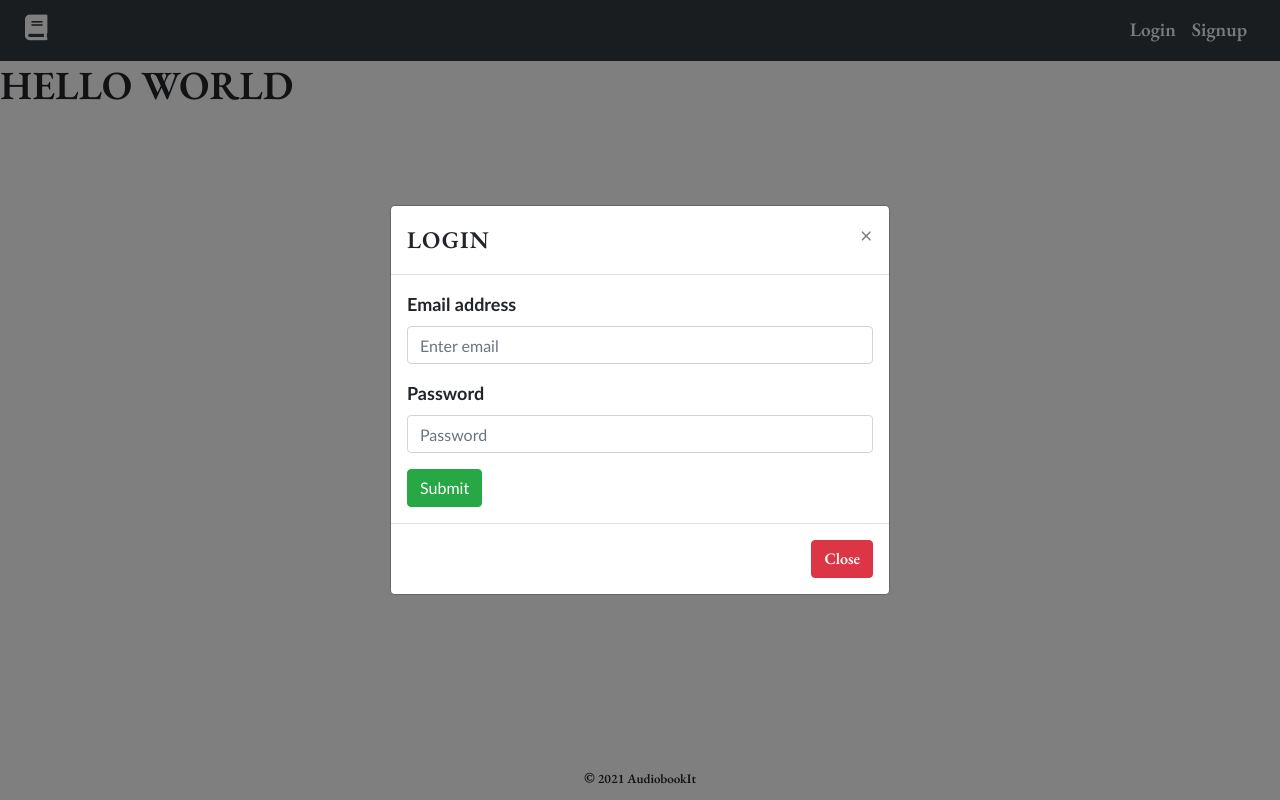
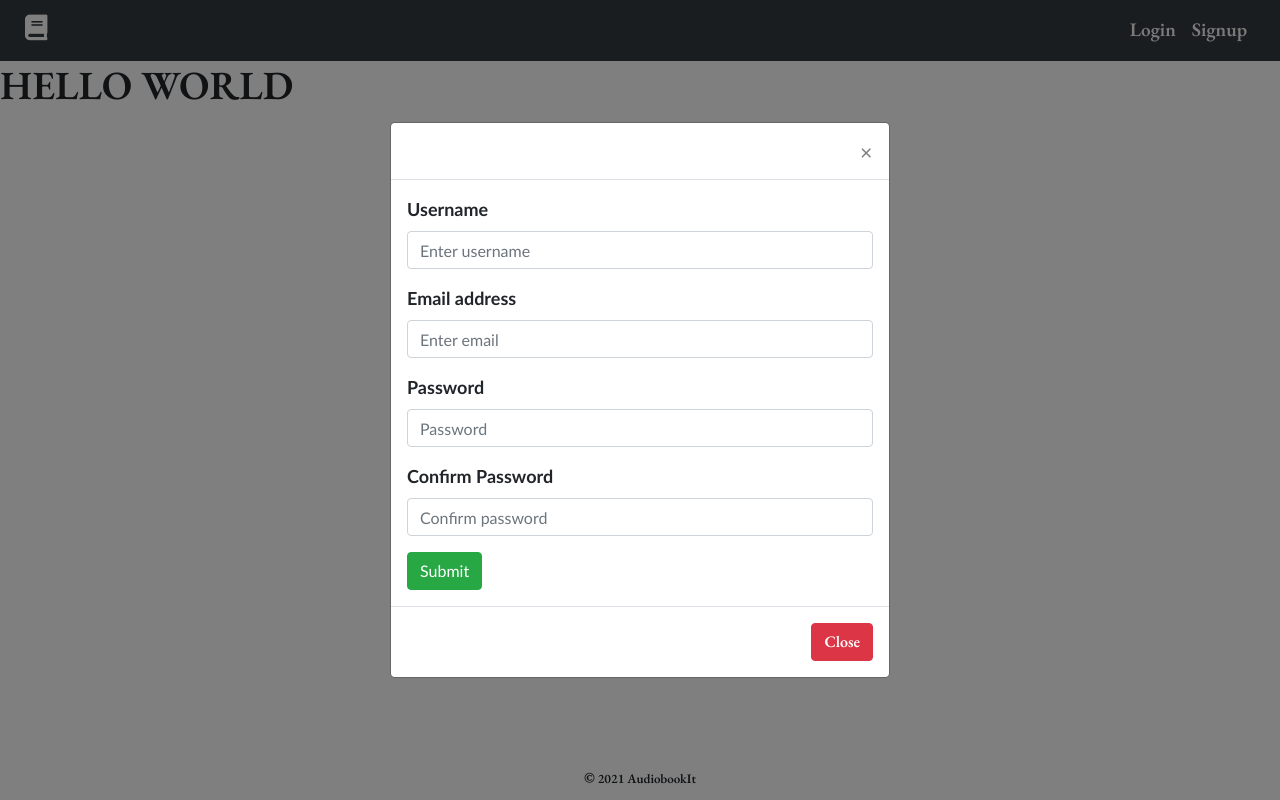
Before and after one commit to KevinSaephanh/aubiobookit-ui, a React (Create React App) app: page / in a window 1280 px wide. Both pictures are taken after a click on the button "Login". Built offline with nearby package versions, Linux system fonts and the light colour scheme.

Commit message:
More auth changes

```diff
--- a/src/components/auth/AuthModal.tsx
+++ b/src/components/auth/AuthModal.tsx
@@ -4,24 +4,19 @@
   MouseEvent,
   useState,
   useContext,
+  useEffect,
 } from "react";
 import { Button, Modal, Form } from "react-bootstrap";
 import { AuthContext } from "../../store/providers/AuthProvider";
 import { useForm } from "react-hook-form";
+import InputUtils from "../../utils/InputUtils";
+import IFormInput from "../../models/IAuth";
 import "./AuthModal.scss";
-import InputUtils from "../../utils/InputUtils";
 
 interface ModalProps {
   show: boolean;
   modalType: string;
   onHide: () => void;
-}
-
-interface IFormInput {
-  username?: string;
-  email: string;
-  password: string;
-  confirmPassword?: string;
 }
 
 const AuthModal: FC<ModalProps> = (props) => {
@@ -32,8 +27,15 @@
     getValues,
     formState: { errors },
   } = useForm<IFormInput>();
+  const { modalType } = props;
   const auth = useContext(AuthContext);
-  const { modalType } = props;
+  const [modalTypeInUse, setModalTypeInUse] = useState<string>(modalType);
+  const [footerMessage, setFooterMessage] = useState<string>("");
+
+  useEffect(() => {
+    if (modalTypeInUse === "login") setFooterMessage("Create Account");
+    if (modalTypeInUse === "signup") setFooterMessage("Login");
+  }, [modalTypeInUse]);
 
   const getSignupForm = () => {
     return (
@@ -77,12 +79,12 @@
   const getLoginForm = () => {
     return (
       <div>
-        <Form.Group controlId="formBasicEmail">
-          <Form.Label>Email address</Form.Label>
+        <Form.Group controlId="formBasicUsername">
+          <Form.Label>Username</Form.Label>
           <Form.Control
-            type="email"
-            placeholder="Enter email"
-            {...register("email")}
+            type="text"
+            placeholder="Enter username"
+            {...register("username")}
           />
         </Form.Group>
         <Form.Group controlId="formBasicPassword">
@@ -102,10 +104,10 @@
     console.log("VALID: " + InputUtils.isValidPassword(data.password));
     if (modalType === "login") {
       const credentials: IFormInput = {
-        email: data.email,
+        username: data.username,
         password: data.password,
       };
-      // auth.handleLogin(credentials);
+      auth.handleLogin(credentials);
       resetForm();
     }
 
@@ -114,14 +116,13 @@
     }
   };
 
-  const validateForm = () => {};
-
+  // Reset all inputs
   const resetForm = () => {
     reset({ username: "", email: "", password: "", confirmPassword: "" });
   };
 
   const closeModal = () => {
-    // resetForm();
+    resetForm();
     props.onHide();
   };
 
@@ -129,12 +130,12 @@
     <Modal {...props} aria-labelledby="contained-modal-title-vcenter" centered>
       <Modal.Header closeButton>
         <Modal.Title id="contained-modal-title-vcenter">
-          {modalType}
+          {modalTypeInUse}
         </Modal.Title>
       </Modal.Header>
       <Modal.Body>
         <Form onSubmit={handleSubmit(onSubmit)}>
-          {modalType === "login" ? getLoginForm() : getSignupForm()}
+          {modalTypeInUse === "login" ? getLoginForm() : getSignupForm()}
           <Button
             variant="success"
             type="submit"
@@ -145,6 +146,7 @@
         </Form>
       </Modal.Body>
       <Modal.Footer>
+        <span>{footerMessage}</span>
         <Button variant="danger" onClick={() => closeModal()}>
           Close
         </Button>
--- a/src/models/IAuth.tsx
+++ b/src/models/IAuth.tsx
@@ -1,6 +1,6 @@
-export interface IFormInput {
-  username?: string;
-  email: string;
+export default interface IFormInput {
+  username: string;
+  email?: string;
   password: string;
   confirmPassword?: string;
 }
--- a/src/store/providers/AuthProvider.tsx
+++ b/src/store/providers/AuthProvider.tsx
@@ -1,5 +1,5 @@
 import { createContext, useReducer } from "react";
-import { IFormInput } from "../../models/IAuth";
+import IFormInput from "../../models/IAuth";
 import * as ACTIONS from "../actions/authActions";
 import { AuthReducer } from "../reducers/authReducer";
 import { authState } from "./../reducers/authReducer";
```
